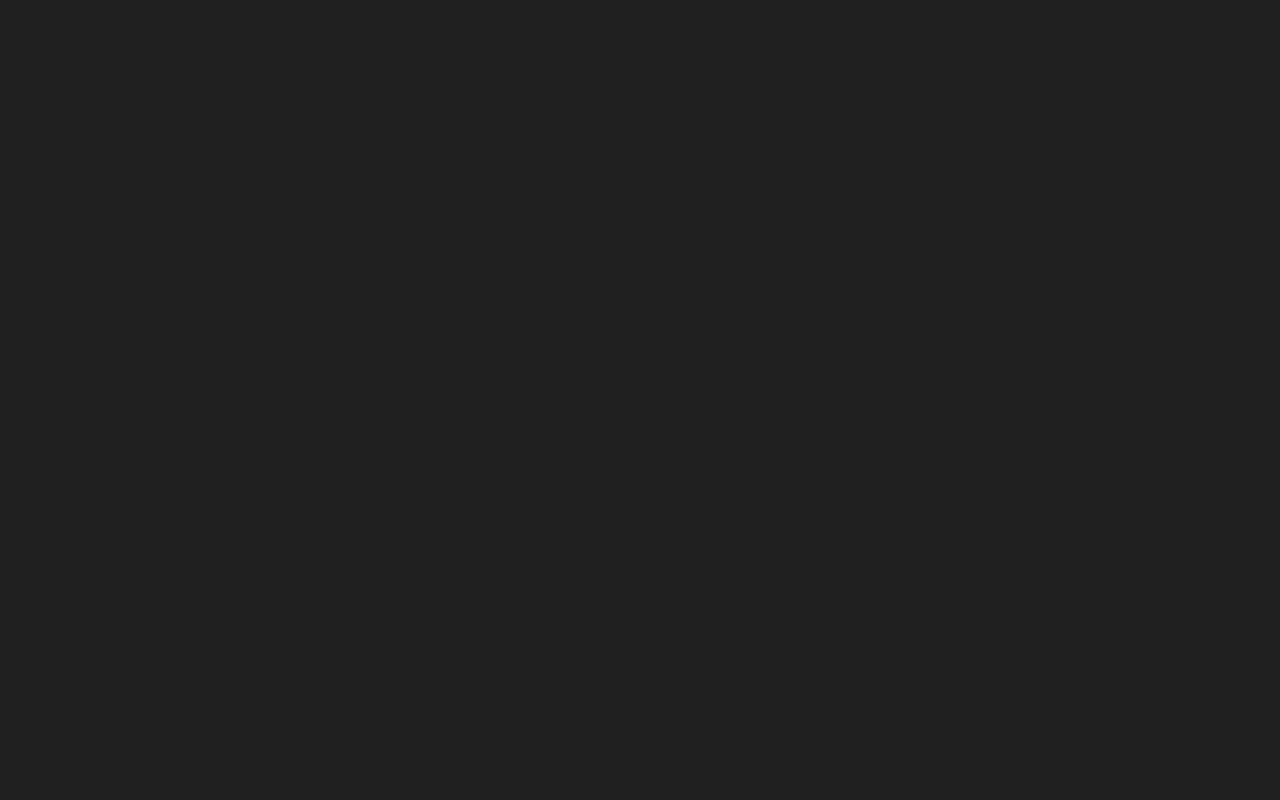
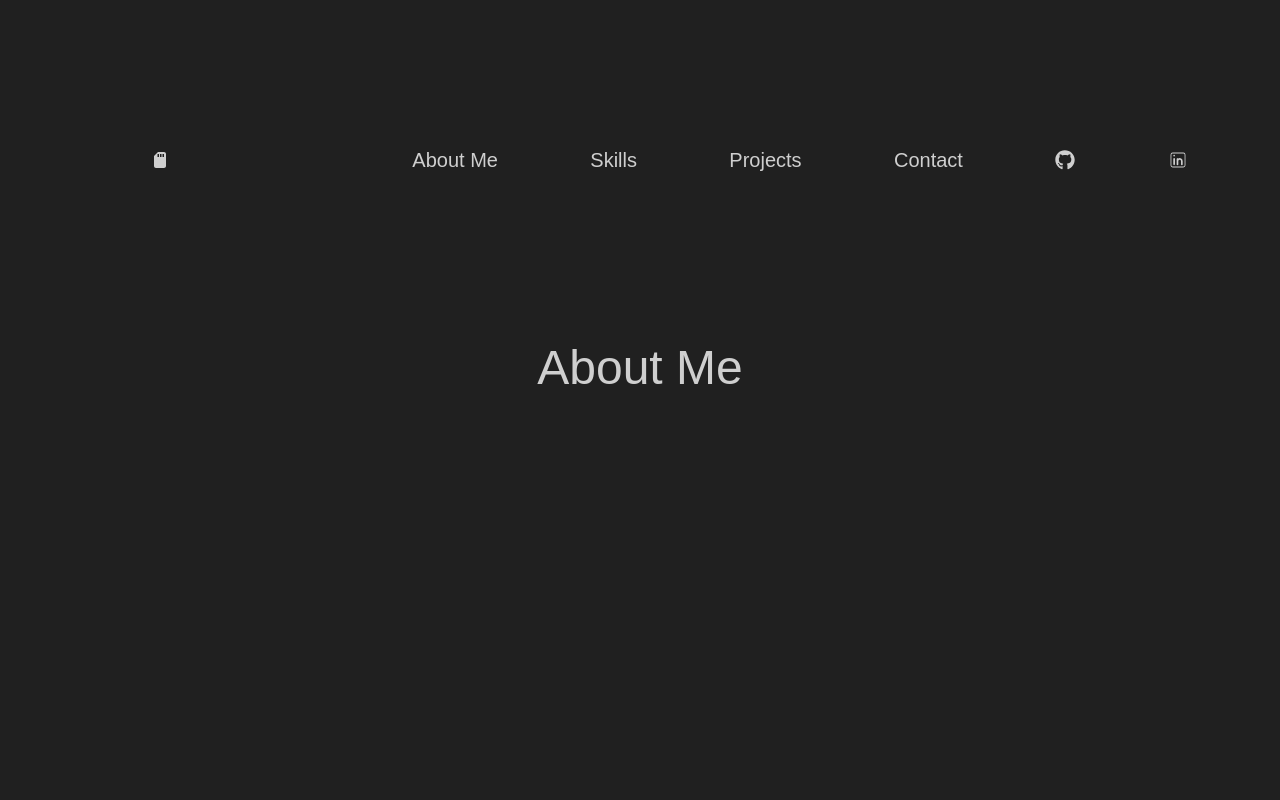
Before and after one commit to scditta/sditta-portfolio, a Next.js app in the folder portfolio/: page / in a window 1280 px wide. Shown: the part 680-1480 px from the top of the page. Before the commit the page ends 800 px from the top, so only its background shows below. Built offline with nearby package versions, Linux system fonts and the light colour scheme.

Commit message:
added icon library, custom components, and navbar

```diff
--- /dev/null
+++ b/portfolio/app/components/AboutMe.js
@@ -0,0 +1,12 @@
+"use client"
+
+export default function AboutMe() {
+
+  return (
+    <>
+        <div className="w-full h-screen">
+            <h1 className="text-center pt-56 md:text-5xl sm:text-3xl text-xl">About Me</h1>
+        </div>
+    </>
+  );
+}
--- /dev/null
+++ b/portfolio/app/components/NavBar.js
@@ -0,0 +1,44 @@
+"use client"
+
+import { FaGithub } from "react-icons/fa";
+import { CiLinkedin } from "react-icons/ci";
+import { FaSdCard } from "react-icons/fa";
+import { useState, useEffect } from "react";
+
+export default function NavBar() {
+
+    const [isLoaded, setIsLoaded] = useState(false);
+    const [scrollPosition, setScrollPosition] = useState(0);
+    const [height, setHeight] = useState(0);
+
+    const handleScroll = () => {
+        const position = window.scrollY;
+        setScrollPosition(position);
+    };
+
+    useEffect(() => {
+        setHeight(window.self.innerHeight);
+        window.addEventListener('scroll', handleScroll, { passive: true });
+        setIsLoaded(true);
+        return () => {
+            window.removeEventListener('scroll', handleScroll);
+        };
+    }, []);
+
+  return (
+    <>
+
+        <div className={`w-full h-20 bg-[#202020] flex flex-nowrap items-center ${scrollPosition >= height && isLoaded ? "fixed top-0" : `absolute top-[${height}px]`}`}>
+            <FaSdCard className="flex-none basis-1/4" />
+            <div className="flex basis-3/4 h-full items-center justify-evenly">
+                <h1 className="hover:text-[#D43D3D] hover:cursor-pointer md:text-xl sm:text-base text-xs">About Me</h1>
+                <h1 className="hover:text-[#D43D3D] hover:cursor-pointer md:text-xl sm:text-base text-xs">Skills</h1>
+                <h1 className="hover:text-[#D43D3D] hover:cursor-pointer md:text-xl sm:text-base text-xs">Projects</h1>
+                <h1 className="hover:text-[#D43D3D] hover:cursor-pointer md:text-xl sm:text-base text-xs">Contact</h1>
+                <FaGithub className="hover:text-[#D43D3D] hover:cursor-pointer md:text-xl sm:text-base text-xs" />
+                <CiLinkedin className="hover:text-[#D43D3D] hover:cursor-pointer md:text-xl sm:text-base text-xs" />
+            </div>
+        </div>
+    </>
+  );
+}
--- /dev/null
+++ b/portfolio/app/components/Skills.js
@@ -0,0 +1,12 @@
+"use client"
+
+export default function Skills() {
+
+  return (
+    <>
+        <div className="w-full h-screen">
+            <h1 className="text-center pt-56 md:text-5xl sm:text-3xl text-xl">Skills</h1>
+        </div>
+    </>
+  );
+}
--- a/portfolio/app/page.js
+++ b/portfolio/app/page.js
@@ -1,10 +1,14 @@
 "use client"
 
 import { ReactTyped } from "react-typed";
+import NavBar from "./components/NavBar";
+import AboutMe from "./components/AboutMe";
+import Skills from "./components/Skills";
 
 export default function Home() {
 
   return (
+    <>
       <div className="w-full h-screen flex">
         <div className="container m-auto text-center text-white">
           <h1 className="md:text-6xl sm:text-4xl text-3xl">Welcome, my name is <span className="text-[#D43D3D]">Stephen Ditta</span></h1>
@@ -27,6 +31,9 @@ export default function Home() {
           </div>
         </div>
       </div>
-
+      <NavBar />
+      <AboutMe />
+      <Skills />
+    </>
   );
 }
--- a/portfolio/package.json
+++ b/portfolio/package.json
@@ -12,6 +12,7 @@
     "next": "14.2.9",
     "react": "^18",
     "react-dom": "^18",
+    "react-icons": "^5.3.0",
     "react-typed": "^2.0.12"
   },
   "devDependencies": {
```
Also changed, not shown: 1 other file (tests, documents, lock files or other folders). Lines whose indentation alone changed are shown as unchanged.
